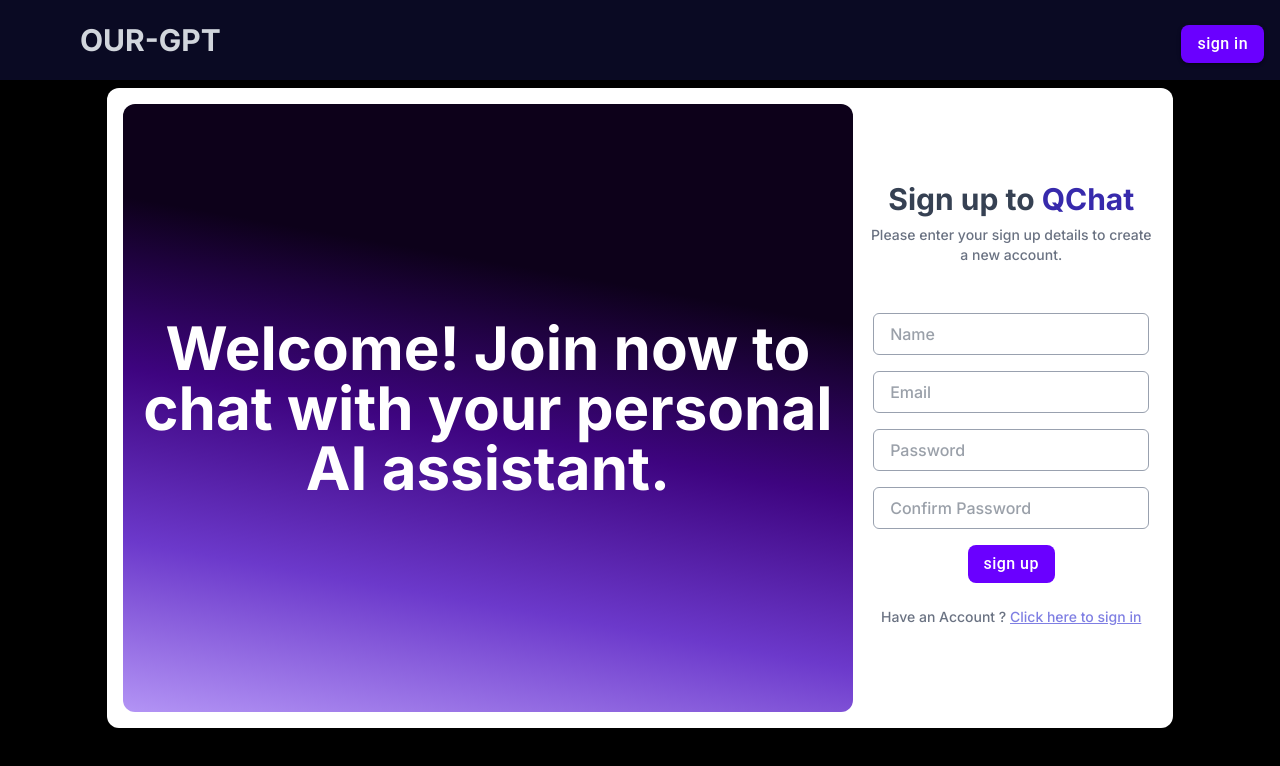
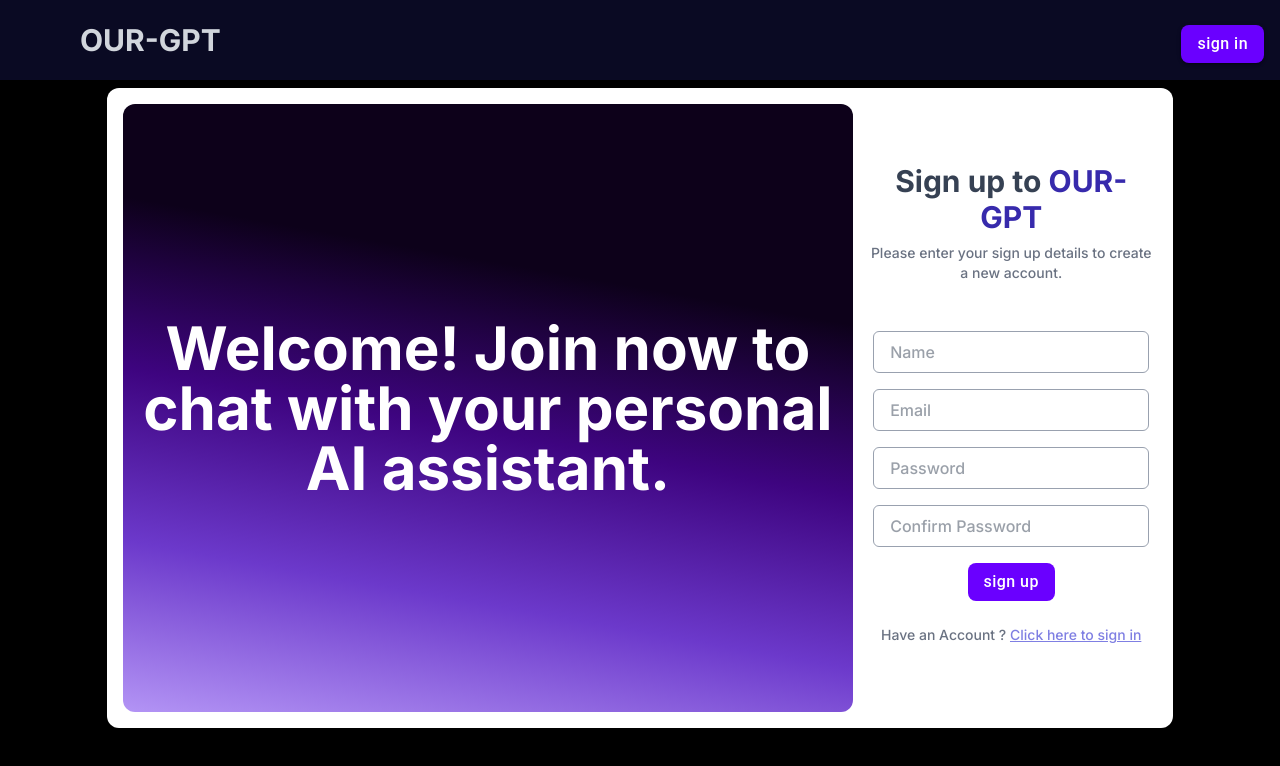
Before and after one commit to PreetheshKundapur/OUR_GPT, a React (Vite) app in the folder frontend/: page /sign-up in a window 1280 px wide. Shown: the top 766 px of the page. Built offline with nearby package versions, Linux system fonts and the light colour scheme; some icons are missing.

Commit message:
Upadated Hero section with updated sign page Heading

```diff
--- a/frontend/src/components/main/Hero.jsx
+++ b/frontend/src/components/main/Hero.jsx
@@ -5,7 +5,7 @@ export default function Hero() {
   return (
     <div className="h-10/12 px-4 flex flex-col items-center justify-center">
       <p className="mb-4 text-center text-3xl lg:text-4xl font-medium text-indigo-400">Hello, {user}</p>
-      <h1 className='text-center text-3xl lg:text-5xl font-bold text-gray-300'>What can I help with?</h1>
+      <h1 className='text-center text-3xl lg:text-5xl font-bold text-gray-300'>What’s on your mind today?</h1>
     </div>
   )
 }
--- a/frontend/src/components/sign/SignIn.jsx
+++ b/frontend/src/components/sign/SignIn.jsx
@@ -48,7 +48,7 @@ export default function Sign() {
                     >Welcome! Join now to chat with your personal AI assistant.</h1>
             </div>
             <div className="lg:w-4/12 w-full h-full flex flex-col items-center justify-center">
-                <h1 className="text-center mb-2 font-bold text-3xl text-gray-700">Sign in to <span className="text-indigo-800">QChat</span></h1>
+                <h1 className="text-center mb-2 font-bold text-3xl text-gray-700">Sign in to <span className="text-indigo-800">OUR-GPT</span></h1>
                 <p className="font-medium mb-4 text-center text-gray-600 text-sm">Please enter your sign in details to begin using the app.</p>
                 <form onSubmit={formik.handleSubmit} className="w-full px-2 mt-6 flex flex-col text-base font-medium text-gray-700">
                     <label htmlFor="">
--- a/frontend/src/components/sign/SignUp.jsx
+++ b/frontend/src/components/sign/SignUp.jsx
@@ -59,7 +59,7 @@ export default function SignUp() {
             </div>
             <div className="lg:w-4/12 w-full h-full flex flex-col items-center justify-center">
                 <div className="mb-2 font-bold text-3xl text-gray-700">
-                <h1 className="text-center mb-2 font-bold text-3xl text-gray-700">Sign up to <span className="text-indigo-800">QChat</span></h1>
+                <h1 className="text-center mb-2 font-bold text-3xl text-gray-700">Sign up to <span className="text-indigo-800">OUR-GPT</span></h1>
                 <p className="font-medium mb-4 text-center text-gray-500 text-sm">Please enter your sign up details to create a new account.</p>
                     <form onSubmit={formik.handleSubmit} className="w-full mt-10 px-2 flex flex-col text-base font-medium text-gray-700">
                         <label htmlFor="">
```
